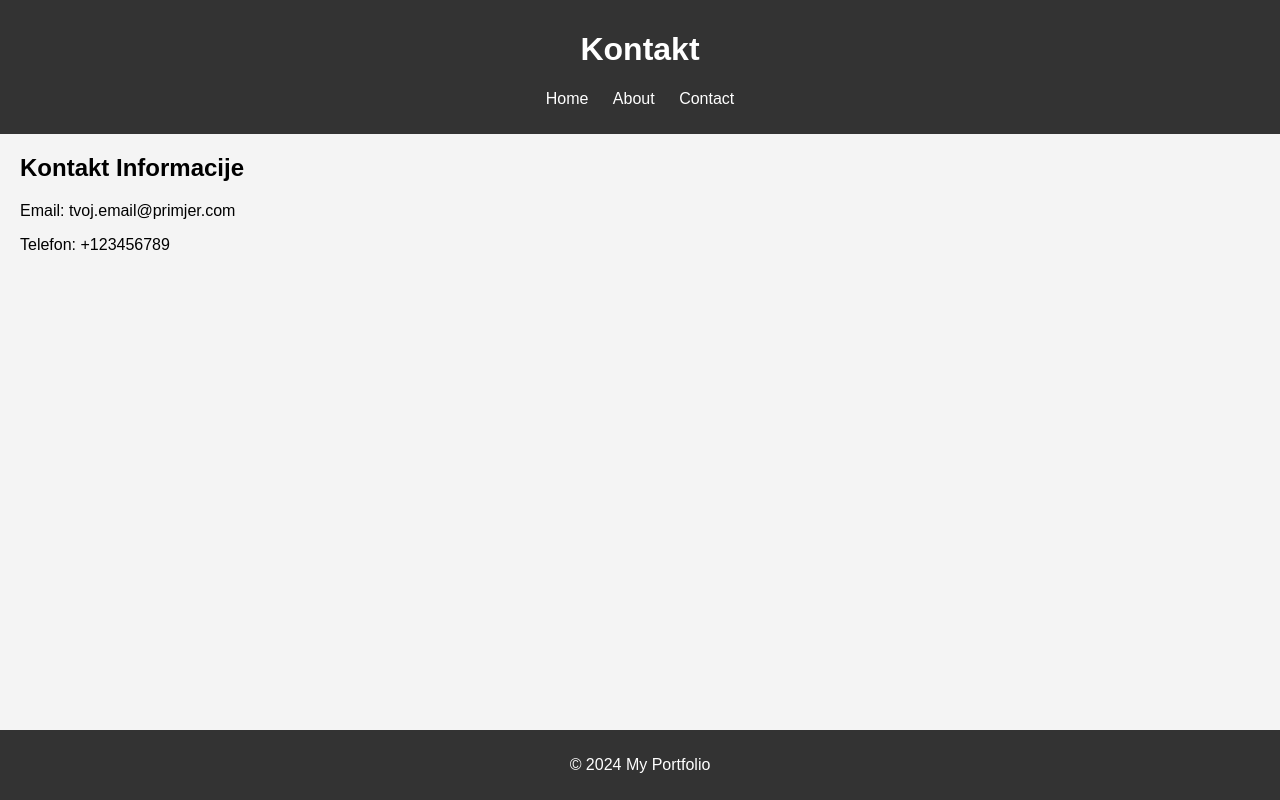
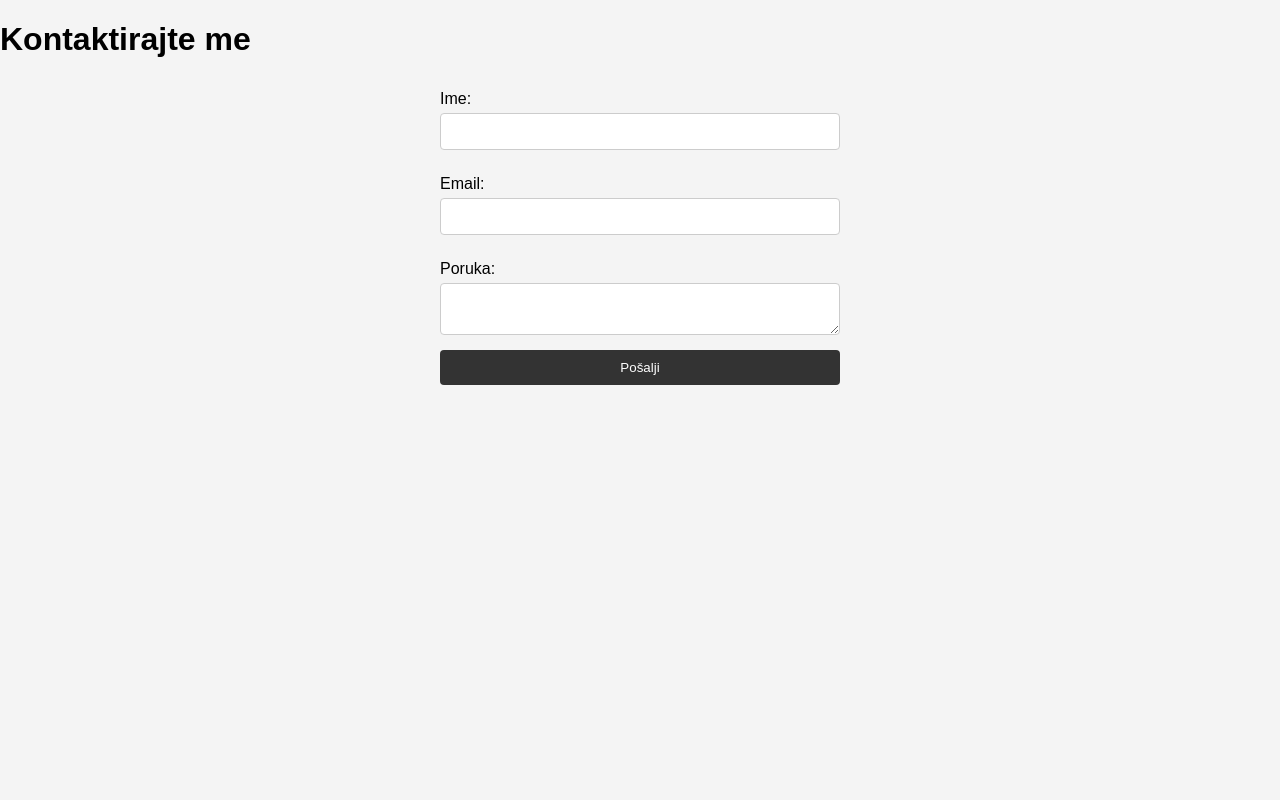
Before and after one commit to zoranm5/portfolio-website, a plain HTML site: page contact.html in a window 1280 px wide. Drawn offline with Linux system fonts and the light colour scheme.

Commit message:
Dodani hoover efekti

```diff
--- a/contact.html
+++ b/contact.html
@@ -1,30 +1,26 @@
 <!DOCTYPE html>
-<html lang="en">
+<html lang="hr">
   <head>
     <meta charset="UTF-8" />
     <meta name="viewport" content="width=device-width, initial-scale=1.0" />
-    <title>Contact</title>
     <link rel="stylesheet" href="css/styles.css" />
+    <title>Kontakt</title>
   </head>
   <body>
-    <header>
-      <h1>Kontakt</h1>
-      <nav>
-        <ul>
-          <li><a href="index.html">Home</a></li>
-          <li><a href="about.html">About</a></li>
-          <li><a href="contact.html">Contact</a></li>
-        </ul>
-      </nav>
-    </header>
-    <section>
-      <h2>Kontakt Informacije</h2>
-      <p>Email: tvoj.email@primjer.com</p>
-      <p>Telefon: +123456789</p>
-    </section>
-    <footer>
-      <p>&copy; 2024 My Portfolio</p>
-    </footer>
-    <script src="js/scripts.js"></script>
+    <h1>Kontaktirajte me</h1>
+    <form id="contact-form">
+      <label for="name">Ime:</label>
+      <input type="text" id="name" name="name" required />
+
+      <label for="email">Email:</label>
+      <input type="email" id="email" name="email" required />
+
+      <label for="message">Poruka:</label>
+      <textarea id="message" name="message" required></textarea>
+
+      <button type="submit">Pošalji</button>
+    </form>
+
+    <script src="js/contact.js"></script>
   </body>
 </html>
--- a/css/styles.css
+++ b/css/styles.css
@@ -61,3 +61,33 @@ footer {
     transform: scale(1.5);
     transition: transform 0.3s ease;
 }
+form {
+    display: flex;
+    flex-direction: column;
+    max-width: 400px;
+    margin: 20px auto;
+}
+
+label {
+    margin: 10px 0 5px;
+}
+
+input, textarea {
+    padding: 10px;
+    border: 1px solid #ccc;
+    border-radius: 4px;
+    margin-bottom: 15px;
+}
+
+button {
+    background-color: #333;
+    color: white;
+    padding: 10px;
+    border: none;
+    border-radius: 4px;
+    cursor: pointer;
+}
+
+button:hover {
+    background-color: #555;
+}
```
Also changed, not shown: js/script.js (+15 -1 lines).
